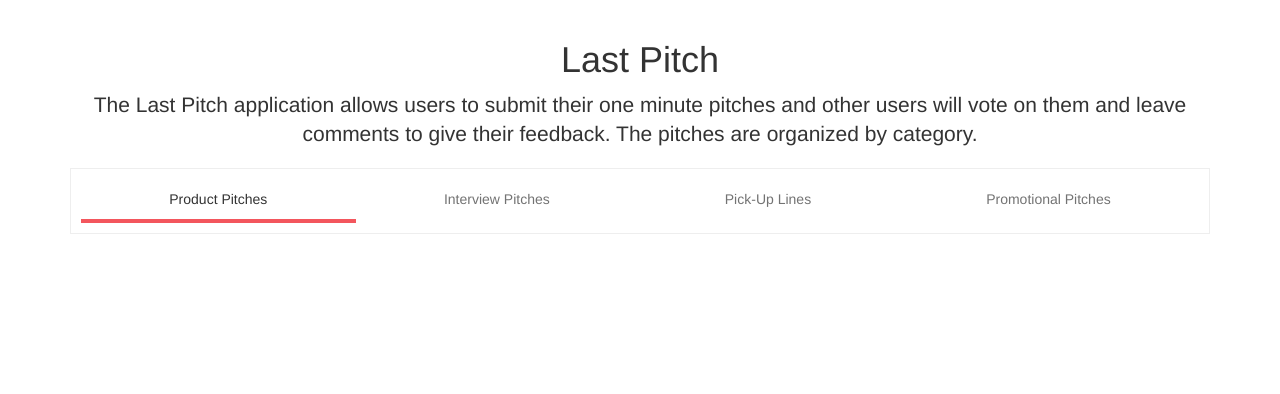
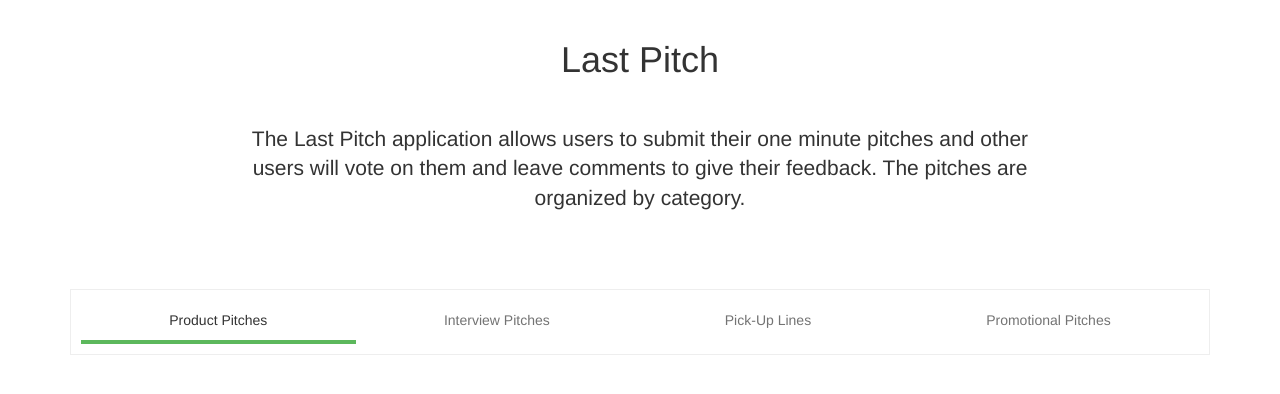
Before and after one commit to bryomajor/the-last-pitch, a Flask app: page / in a window 1280 px wide. Shown: the part 102-496 px from the top of the page. Run offline with Flask 2, Linux system fonts and the light colour scheme; data that the repository does not hold is empty; some libraries are stand-ins or nearby versions.

Commit message:
Style the app

```diff
--- a/app/static/css/styles.css
+++ b/app/static/css/styles.css
@@ -21,7 +21,7 @@
     color: #a6a6a6;
   }
   .tabbable-line > .nav-tabs > li.open, .tabbable-line > .nav-tabs > li:hover {
-    border-bottom: 4px solid #fbcdcf;
+    border-bottom: 4px solid #f0ad4e;
   }
   .tabbable-line > .nav-tabs > li.open > a, .tabbable-line > .nav-tabs > li:hover > a {
     border: 0;
@@ -35,7 +35,7 @@
     margin-top: 0px;
   }
   .tabbable-line > .nav-tabs > li.active {
-    border-bottom: 4px solid #f3565d;
+    border-bottom: 4px solid #5cb85c;
     position: relative;
   }
   .tabbable-line > .nav-tabs > li.active > a {
@@ -66,12 +66,12 @@
   }
   .tabbable-line.tabs-below > .nav-tabs > li:hover {
     border-bottom: 0;
-    border-top: 4px solid #fbcdcf;
+    border-top: 4px solid #f0ad4e;
   }
   .tabbable-line.tabs-below > .nav-tabs > li.active {
     margin-bottom: -2px;
     border-bottom: 0;
-    border-top: 4px solid #f3565d;
+    border-top: 4px solid #5cb85c;
   }
   .tabbable-line.tabs-below > .tab-content {
     margin-top: -10px;
@@ -79,3 +79,11 @@
     border-bottom: 1px solid #eee;
     padding-bottom: 15px;
   }
+
+  .width {
+      padding: 3% 15% 5% 15%;
+  }
+
+  .mt {
+      margin-top: 5%;
+  }
```
